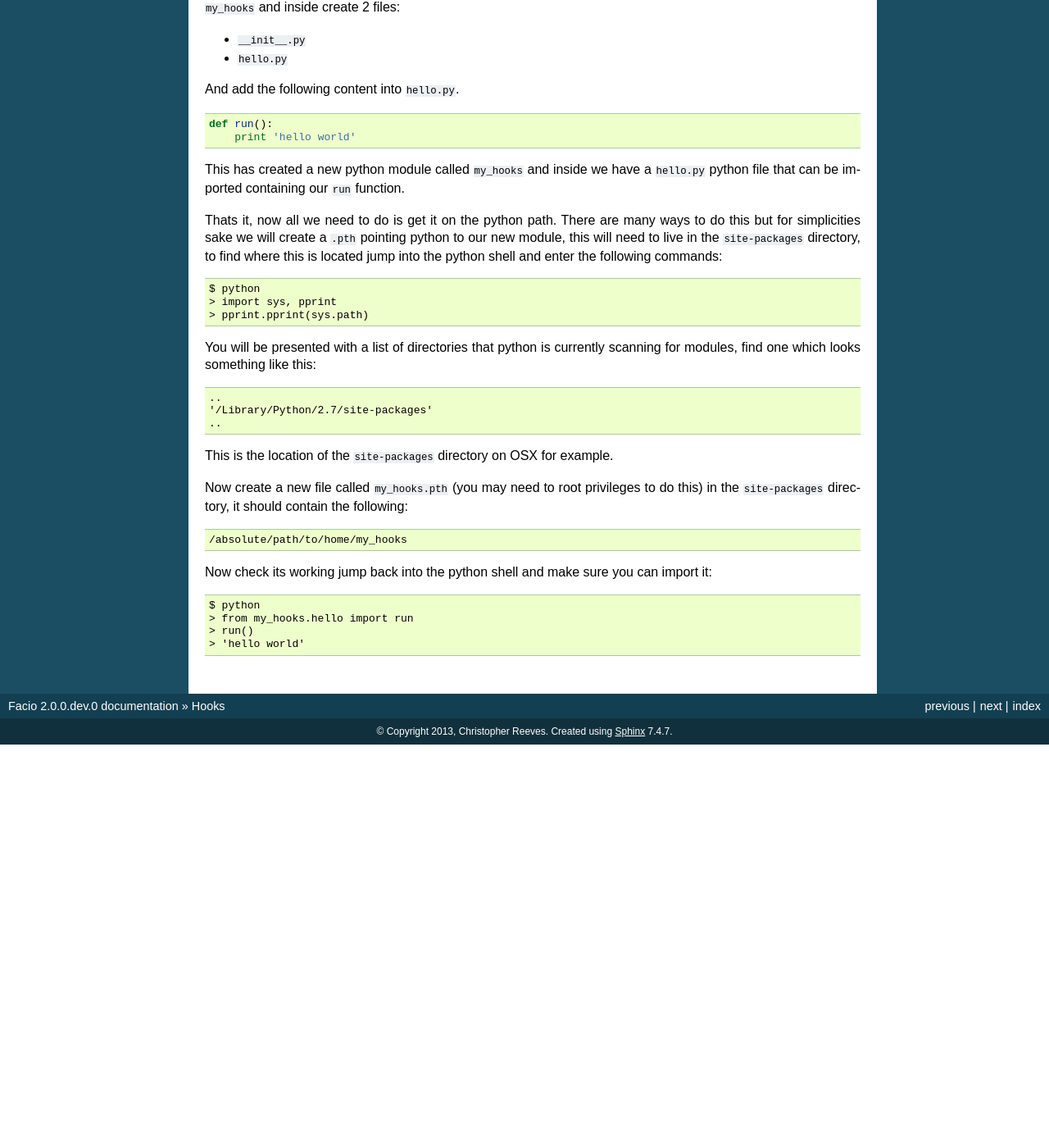
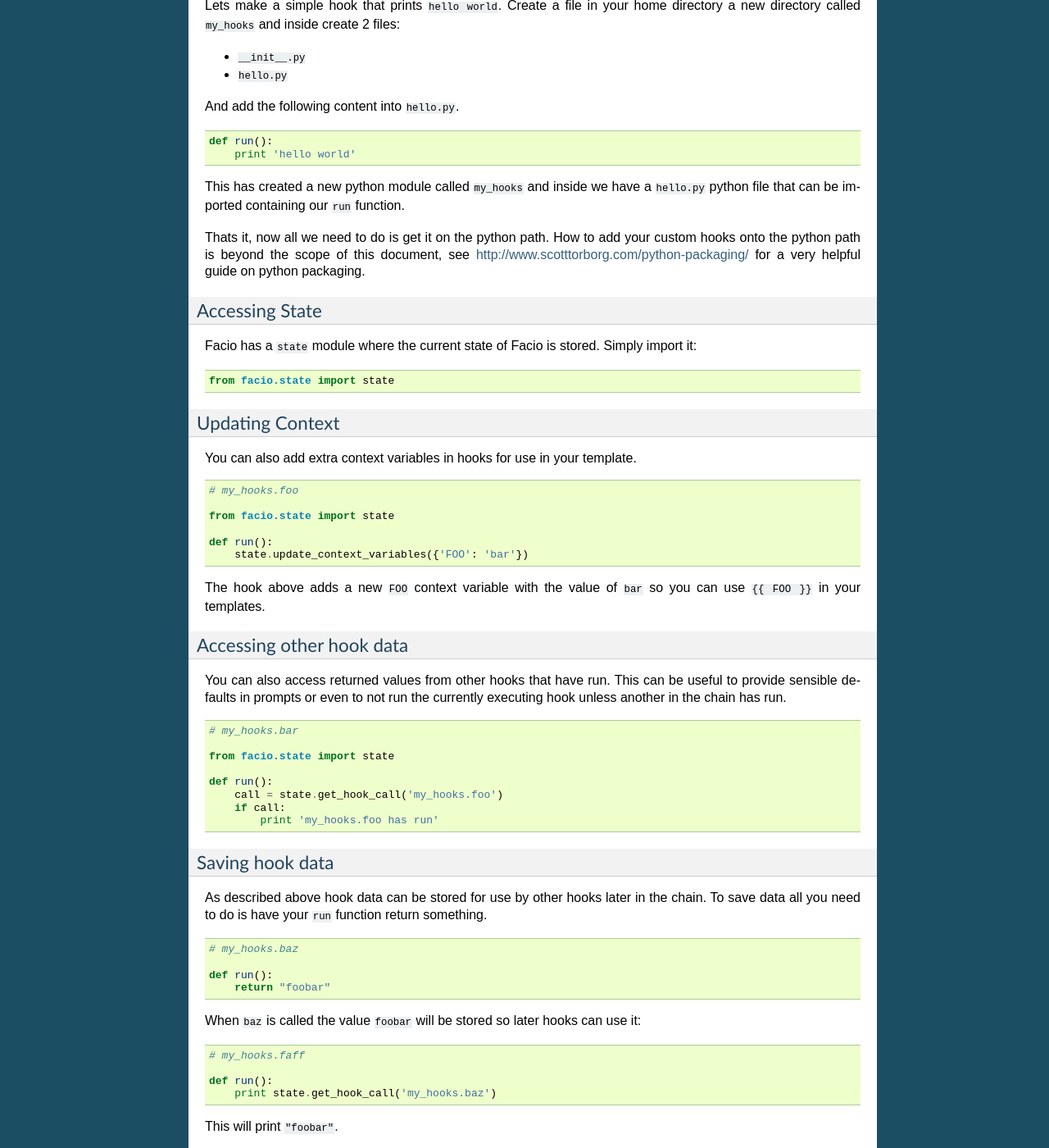
Before and after one commit to krak3n/Facio, a Sphinx documentation site: the page built from docs/hooks.rst, in a window 1280 px wide and 1400 px high, scrolled down 2352 px. Shown: the whole window at 82% size. Built offline with Sphinx 7.4.7, drawn with Linux system fonts in a browser that asks for light colours; before the commit the page ends 3260 px from its top, so only the background shows below that; some of the changed text lies outside the part shown.

Commit message:
More hook documentation

```diff
--- a/docs/about.rst
+++ b/docs/about.rst
@@ -29,10 +29,10 @@
 * Support for multiple templates
 * Store templates in ``git`` or ``mercurial`` repositories
 * Add template logic using ``Jinja2``
-* Ability to add before and after hooks or pipelines called before or after the
+* Ability to add before and after hooks called before or after the
   project is created.
 * Add extra context-variables to your templates
-* Bundled pipelines include:
+* Bundled hooks include:
 
   * Create python virtual environments
   * Run python ``setup.py install | develop``
--- a/docs/hooks.rst
+++ b/docs/hooks.rst
@@ -131,8 +131,8 @@
     module
   * Default: ``develop``
 
-Wite your own Hook
-------------------
+Custom Hooks
+------------
 
 You can write your own hook if you need to. Your hook will need to meet the
 following criteria:
@@ -145,8 +145,9 @@
 
 .. warning::
 
-    This is a bit hacky, there are much better ways to install python code onto the
-    main python path, see http://www.scotttorborg.com/python-packaging/ for a very
+    How to add your custom hook onto the python path is beyond the scope of
+    this documentation. If your hook is not importable it will not work.
+    See http://www.scotttorborg.com/python-packaging/ for a very
     helpful guide on python packaging.
 
 Lets make a simple hook that prints ``hello world``. Create a file in your home
@@ -165,43 +166,101 @@
 This has created a new python module called ``my_hooks`` and inside we have a
 ``hello.py`` python file that can be imported containing our ``run`` function.
 
-Thats it, now all we need to do is get it on the python path. There are many
-ways to do this but for simplicities sake we will create a ``.pth`` pointing
-python to our new module, this will need to live in the ``site-packages``
-directory, to find where this is located jump into the python shell and enter
-the following commands:
+Thats it, now all we need to do is get it on the python path. How to add your
+custom hooks onto the python path is beyond the scope of this document, see
+http://www.scotttorborg.com/python-packaging/ for a very helpful guide on python
+packaging.
 
-.. code-block:: none
+Accessing State
+~~~~~~~~~~~~~~~
 
-    $ python
-    > import sys, pprint
-    > pprint.pprint(sys.path)
-
-You will be presented with a list of directories that python is currently
-scanning for modules, find one which looks something like this:
-
-.. code-block:: none
-
-    ..
-    '/Library/Python/2.7/site-packages'
-    ..
-
-This is the location of the ``site-packages`` directory on OSX for example.
-
-Now create a new file called ``my_hooks.pth`` (you may need to root privileges
-to do this) in the ``site-packages`` directory, it should contain the
-following:
-
-.. code-block:: none
-
-    /absolute/path/to/home/my_hooks
-
-Now check its working jump back into the python shell and make sure you can
+Facio has a ``state`` module where the current state of Facio is stored. Simply
 import it:
 
-.. code-block:: none
+.. code-block:: python
 
-    $ python
-    > from my_hooks.hello import run
-    > run()
-    > 'hello world'
+    from facio.state import state
+
+Updating Context
+~~~~~~~~~~~~~~~~
+
+You can also add extra context variables in hooks for use in your template.
+
+.. code-block:: python
+
+    # my_hooks.foo
+
+    from facio.state import state
+
+    def run():
+        state.update_context_variables({'FOO': 'bar'})
+
+The hook above adds a new ``FOO`` context variable with the value of ``bar`` so
+you can use ``{{ FOO }}`` in your templates.
+
+Accessing other hook data
+~~~~~~~~~~~~~~~~~~~~~~~~~
+
+You can also access returned values from other hooks that have run. This can be
+useful to provide sensible defaults in prompts or even to not run the currently
+executing hook unless another in the chain has run.
+
+.. code-blocK:: python
+
+    # my_hooks.bar
+
+    from facio.state import state
+
+    def run():
+        call = state.get_hook_call('my_hooks.foo')
+        if call:
+            print 'my_hooks.foo has run'
+
+Saving hook data
+~~~~~~~~~~~~~~~~
+
+As described above hook data can be stored for use by other hooks later in the
+chain. To save data all you need to do is have your ``run`` function return
+something.
+
+.. code-block:: python
+
+    # my_hooks.baz
+
+    def run():
+        return "foobar"
+
+When ``baz`` is called the value ``foobar`` will be stored so later hooks can
+use it:
+
+.. code-block:: python
+
+    # my_hooks.faff
+
+    def run():
+        print state.get_hook_call('my_hooks.baz')
+
+This will print ``"foobar"``.
+
+Output and Prompting
+~~~~~~~~~~~~~~~~~~~~
+
+If you want your hook to prompt a user for information or print out helpful
+colored messages you can extend from the ``FacioBase`` class. You can find
+more information about this in the ``API`` documentation.
+
+.. code-block:: python
+
+    # my_hooks.flop
+
+    from facio.base import FacioBase
+
+    class Flop(FacioBase):
+
+        def __init__(self):
+            val = self.gather('Enter a number: ')
+            self.out('You entered: {0}'.format(val))
+
+    def run():
+        flop = Flop()
+        return flop
```
